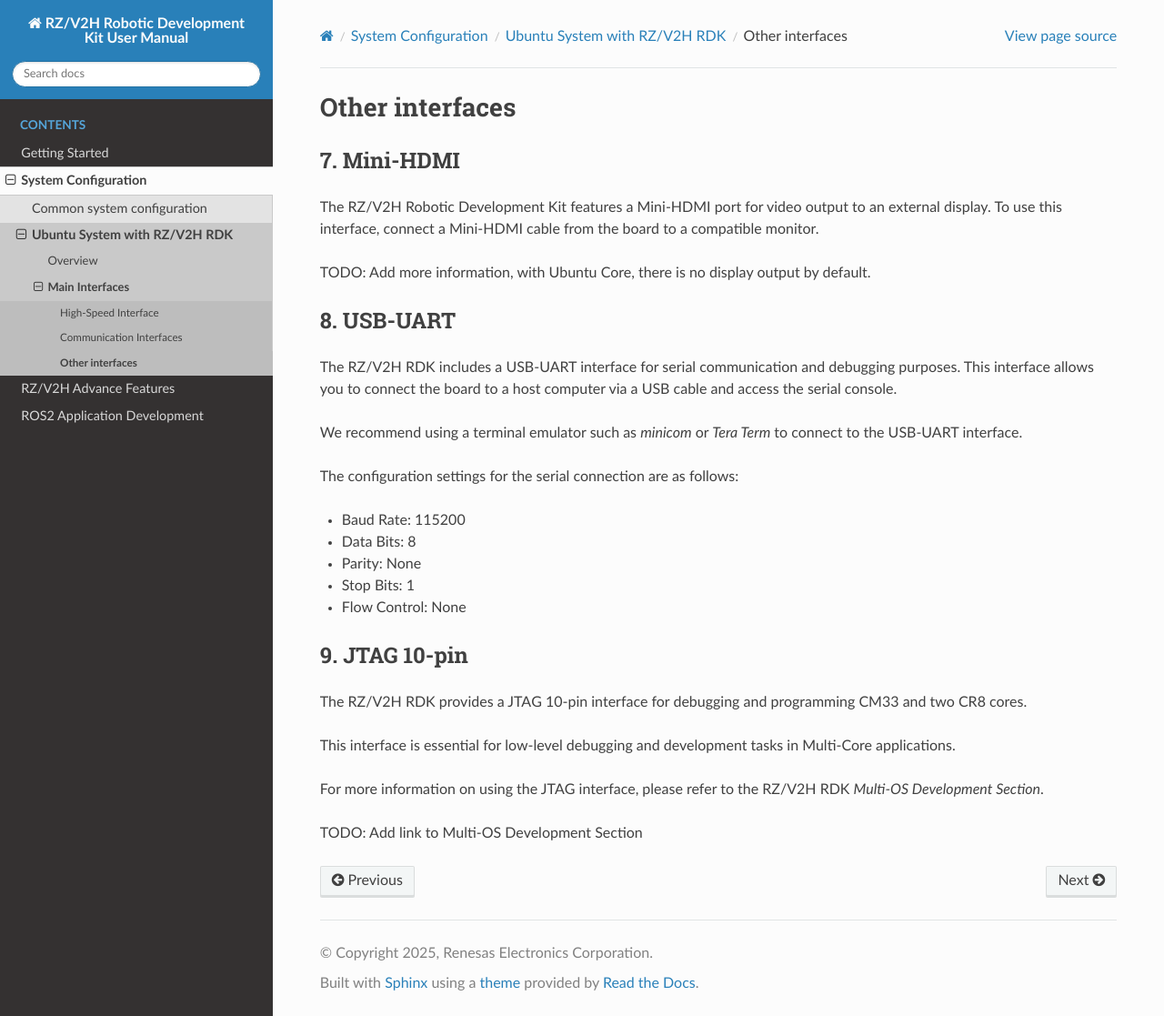
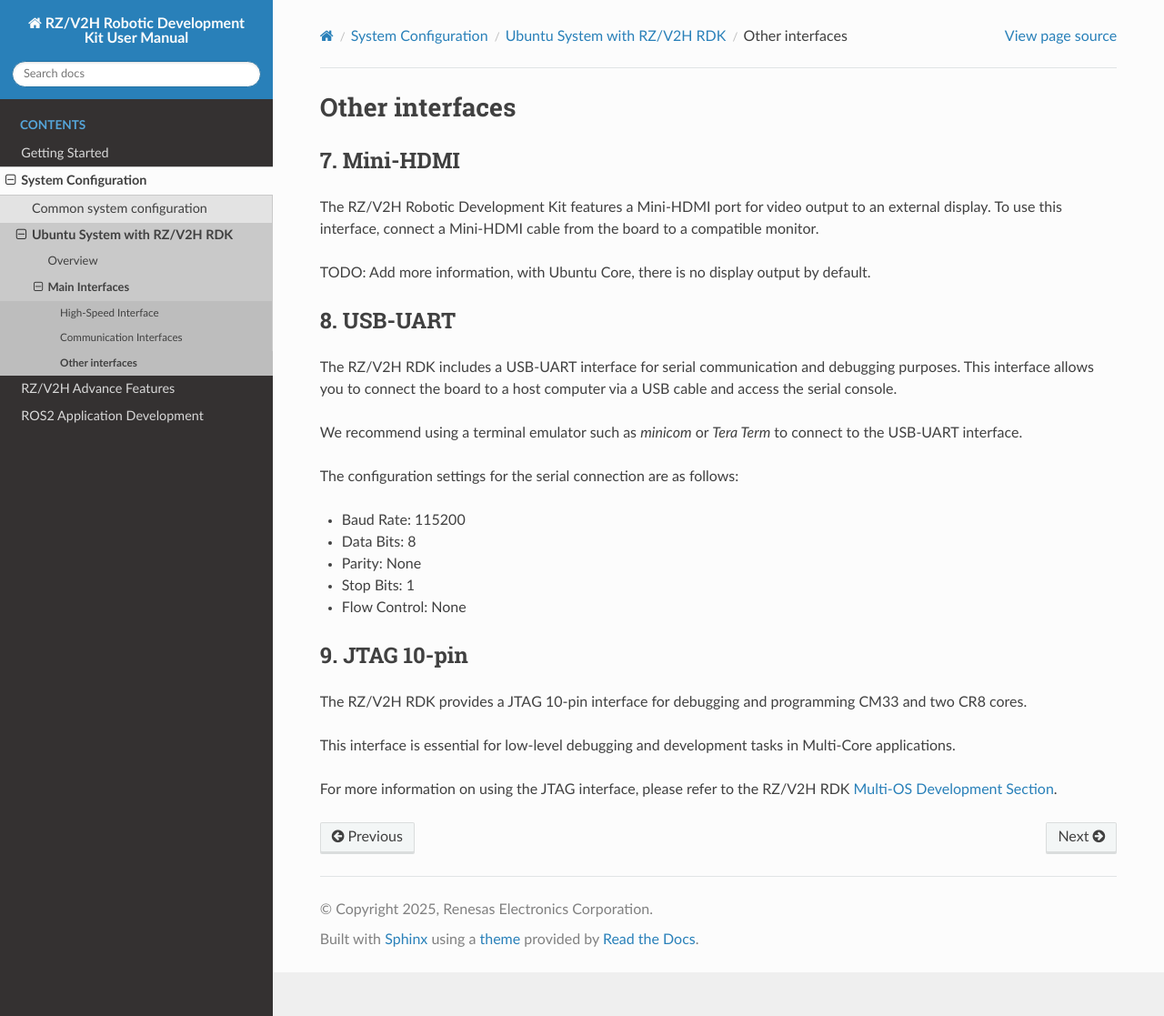
Before and after one commit to renesas-rdk/rzv2h_rdk_documentation, a Sphinx documentation site: the page built from source/1_system_configuration/other_interfaces.rst, in a window 1280 px wide and 1117 px high. Shown: the whole window at 91% size. Built offline with Sphinx 7.4.7 and the Read the Docs theme 3.1.0, drawn with Linux system fonts in a browser that asks for light colours.

Commit message:
doc: Add link to multi OS
Signed-off-by: Cong Nguyen <cong.nguyen.zn@renesas.com>

```diff
--- a/source/1_system_configuration/other_interfaces.rst
+++ b/source/1_system_configuration/other_interfaces.rst
@@ -30,6 +30,4 @@ The RZ/V2H RDK provides a JTAG 10-pin interface for debugging and programming CM
 
 This interface is essential for low-level debugging and development tasks in Multi-Core applications.
 
-For more information on using the JTAG interface, please refer to the RZ/V2H RDK `Multi-OS Development Section`.
-
-TODO: Add link to Multi-OS Development Section
+For more information on using the JTAG interface, please refer to the RZ/V2H RDK :ref:`Multi-OS Development Section <multi_os>`.
--- a/source/2_rzv2h_advance_features/multi_os.rst
+++ b/source/2_rzv2h_advance_features/multi_os.rst
@@ -1,5 +1,7 @@
 RZ/V Multi-OS
 ============================
+
+.. _multi_os:
 
 The RZ/V2H RDK equipped with the following CPUs:
 
```
